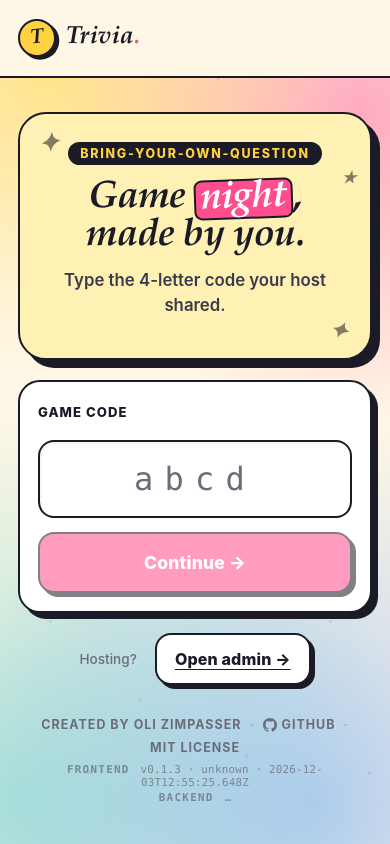
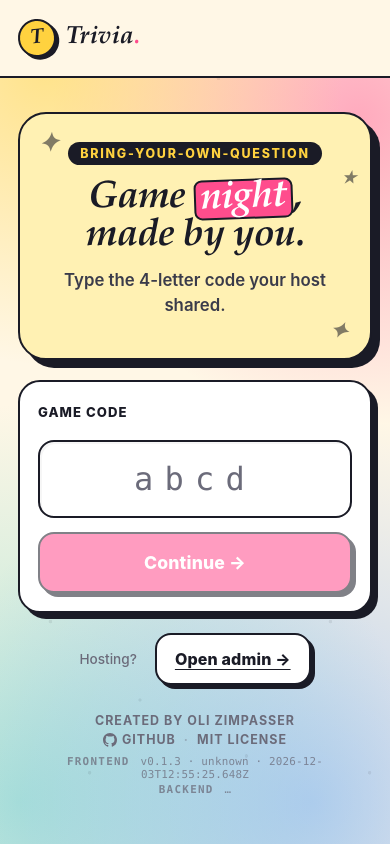
Before and after one commit to oglimmer/trivia, a Vue app in the folder frontend/: page / in a window 390 px wide. Built offline with nearby package versions, Linux system fonts and the light colour scheme; no server answers.

Commit message:
add footer links for MIT License and update styles for better layout

```diff
--- a/frontend/src/App.vue
+++ b/frontend/src/App.vue
@@ -9,8 +9,9 @@
 
   <footer class="foot">
     <div class="foot__tagline">
-      <span>Created by Oli Zimpasser</span>
-      <span class="foot__dot" aria-hidden="true">·</span>
+      <span class="foot__author">Created by Oli Zimpasser</span>
+      <span class="foot__sepInline" aria-hidden="true">·</span>
+      <span class="foot__links">
         <a class="foot__link" href="https://github.com/oglimmer/trivia" target="_blank" rel="noopener noreferrer" aria-label="GitHub repository">
           <svg class="foot__ghIcon" viewBox="0 0 16 16" width="14" height="14" aria-hidden="true" focusable="false">
             <path fill="currentColor" fill-rule="evenodd" d="M8 0C3.58 0 0 3.58 0 8c0 3.54 2.29 6.53 5.47 7.59.4.07.55-.17.55-.38 0-.19-.01-.82-.01-1.49-2.01.37-2.53-.49-2.69-.94-.09-.23-.48-.94-.82-1.13-.28-.15-.68-.52-.01-.53.63-.01 1.08.58 1.23.82.72 1.21 1.87.87 2.33.66.07-.52.28-.87.51-1.07-1.78-.2-3.64-.89-3.64-3.95 0-.87.31-1.59.82-2.15-.08-.2-.36-1.02.08-2.12 0 0 .67-.21 2.2.82.64-.18 1.32-.27 2-.27.68 0 1.36.09 2 .27 1.53-1.04 2.2-.82 2.2-.82.44 1.1.16 1.92.08 2.12.51.56.82 1.27.82 2.15 0 3.07-1.87 3.75-3.65 3.95.29.25.54.73.54 1.48 0 1.07-.01 1.93-.01 2.19 0 .21.15.46.55.38A8.013 8.013 0 0 0 16 8c0-4.42-3.58-8-8-8z" />
@@ -18,7 +19,8 @@
           <span>GitHub</span>
         </a>
         <span class="foot__dot" aria-hidden="true">·</span>
-      <span>MIT License</span>
+        <a class="foot__link" href="https://github.com/oglimmer/trivia/blob/main/LICENSE" target="_blank" rel="noopener noreferrer">MIT License</a>
+      </span>
     </div>
     <div class="foot__versions" aria-label="Build information">
       <span class="foot__ver"><span class="foot__verLabel">frontend</span> v{{ frontend.version }} · {{ frontend.gitCommit }} · {{ frontend.buildTime }}</span>
--- a/frontend/src/styles.css
+++ b/frontend/src/styles.css
@@ -1248,9 +1248,15 @@ label {
   letter-spacing: .08em;
   text-transform: uppercase;
   font-weight: 700;
-  display: inline-flex;
+  display: flex;
   flex-wrap: wrap;
   justify-content: center;
+  align-items: center;
+  gap: 4px 10px;
+}
+.foot__links {
+  display: inline-flex;
+  flex-wrap: nowrap;
   align-items: center;
   gap: 8px;
 }
@@ -1270,8 +1276,13 @@ label {
 .foot__ghIcon {
   display: block;
 }
-.foot__dot {
+.foot__dot,
+.foot__sepInline {
   opacity: .4;
+}
+@media (max-width: 480px) {
+  .foot__sepInline { display: none; }
+  .foot__links { flex-basis: 100%; justify-content: center; }
 }
 .foot__versions {
   margin-top: 8px;
```
Lines whose indentation alone changed are shown as unchanged.
